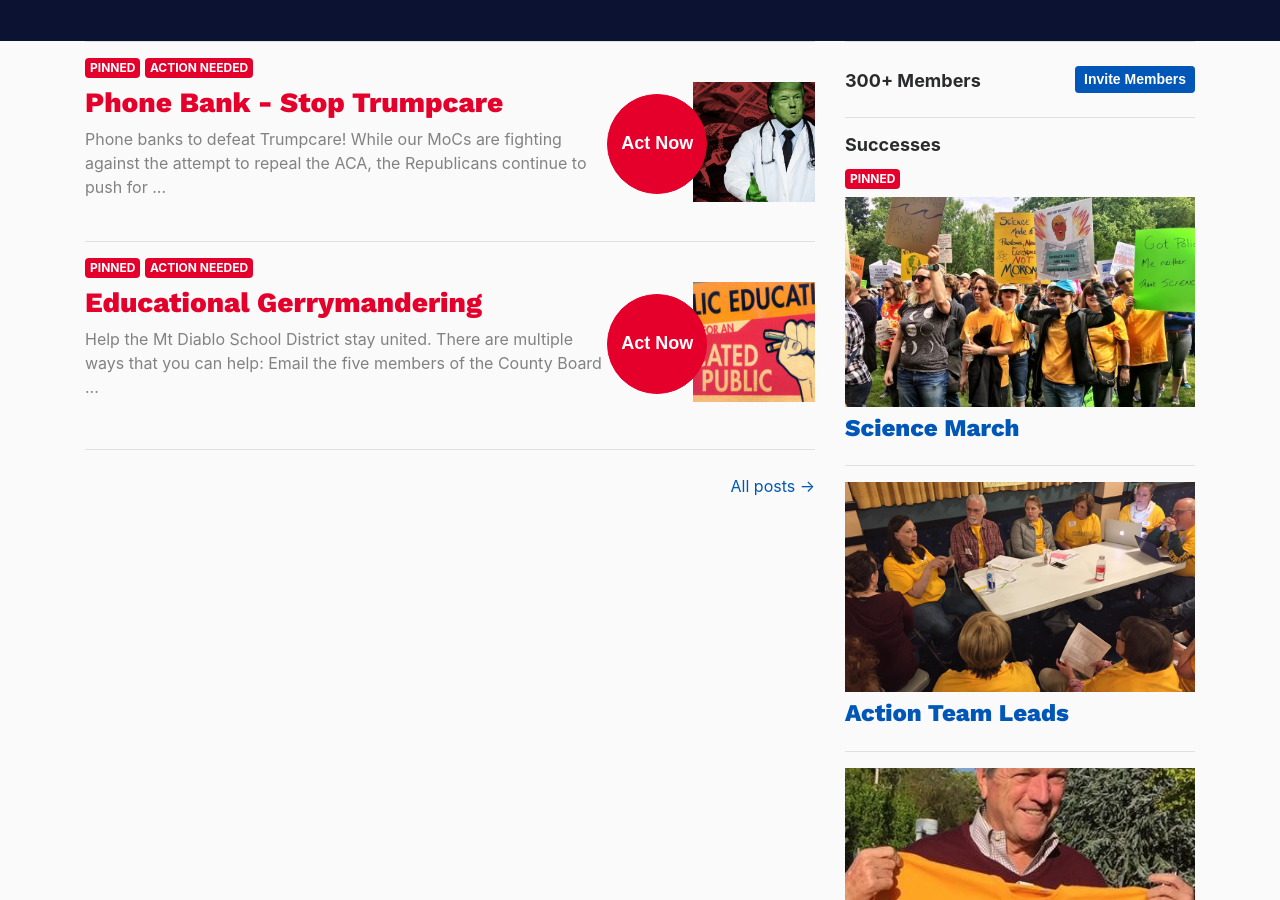
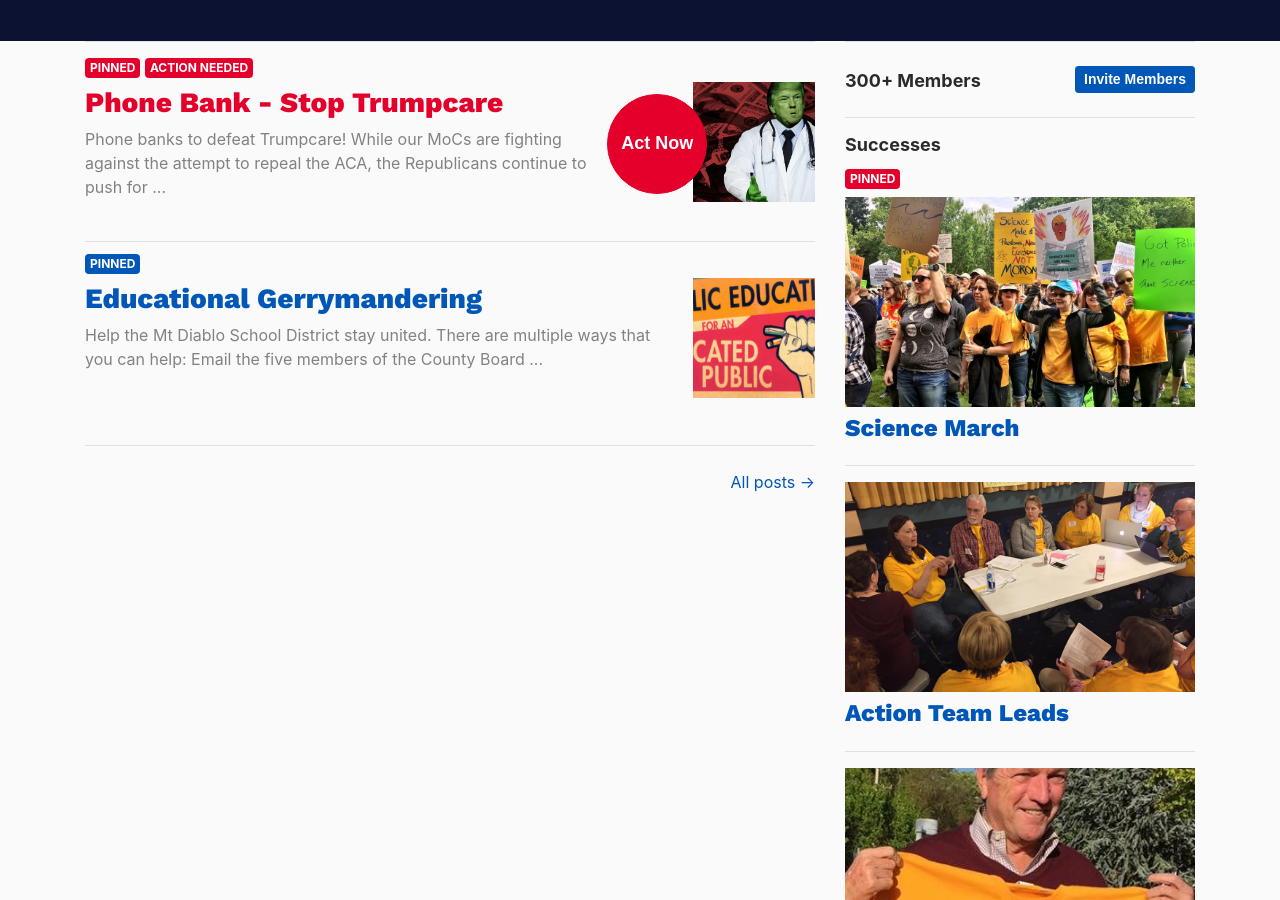
Before and after one commit to IndivisibleTemplate/BasicTemplate, a Jekyll site: the page built from index.html, in a window 1280 px wide and 900 px high, scrolled down 373 px. Built offline with Jekyll 4.4.1, drawn with Linux system fonts in a browser that asks for light colours; nearby versions of some CDN libraries; the list of posts is cut into pages by our own code; comment, search, counter and statistics services are not loaded.

Commit message:
Updated Educational Gerrymandering

```diff
--- a/_posts/2017-05-03-educational-gerrymandering.markdown
+++ b/_posts/2017-05-03-educational-gerrymandering.markdown
@@ -1,10 +1,6 @@
 ---
 title: Educational Gerrymandering
 date: 2017-05-03 14:03:00 -07:00
-categories:
-- action
-tags:
-- action
 is featured: true
 main-image: "/uploads/public-education-540px.jpg"
 ---
```
